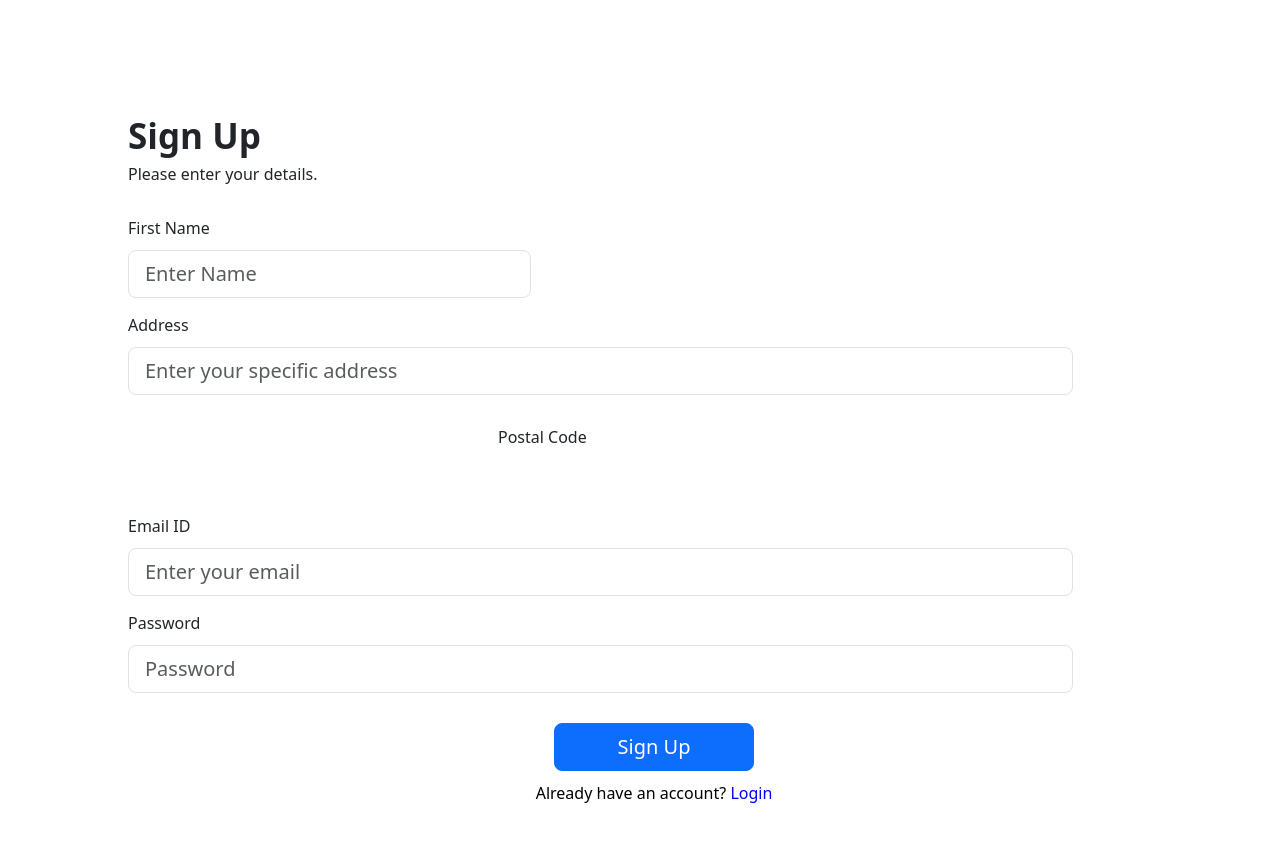
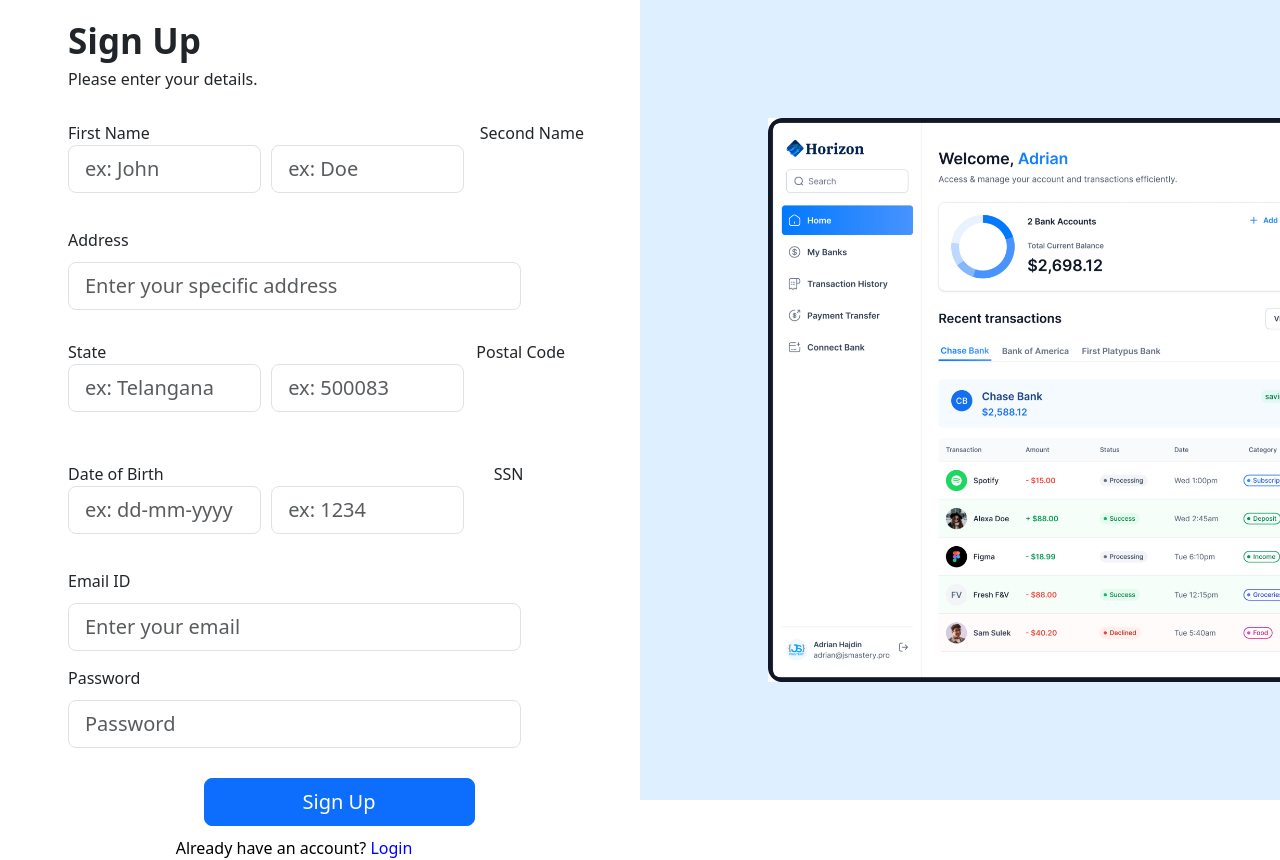
Before and after one commit to S-P-Sreelakshmi630/Xeon, a React (Vite) app in the folder client/: page /signup in a window 1280 px wide. Before the commit the page ends 805 px from the top, so only its background shows below. Built offline with nearby package versions, Linux system fonts and the light colour scheme.

Commit message:
Fixed all the styling bugs in authorize components

```diff
--- a/client/src/components/Authorize/Authorise.css
+++ b/client/src/components/Authorize/Authorise.css
@@ -1,23 +1,23 @@
 /* Authorise.css */
 
 
-.body {
+.body-auth {
     margin: 0;
     padding: 0;
 }
 
-.body {
+.body-auth {
     height: 100vh;
     /* Apply background color to the section */
     background-color: #def0ff;
 }
-.main-container {
+.main-container-auth {
     display: flex;
     width: 100%;
     height: 100%;
 }
 
-.signIn-text {
+.signIn-text-auth {
     background-color: white;
     width: 50%;
 }
--- a/client/src/components/Authorize/Authorize.jsx
+++ b/client/src/components/Authorize/Authorize.jsx
@@ -1,6 +1,6 @@
 import React, { useState, useRef } from 'react';
 import Sign_IN from "./Sign_IN";
-import Sign_UP from "./Sign_UP";
+// import Sign_UP from "./Sign_UP";
 import image from '../../icons/auth.jpg';
 import './Authorise.css';
 import LoadingBar from 'react-top-loading-bar';
@@ -18,11 +18,11 @@
   };
 
   return (
-    <section className="body ">
+    <section className="body-auth">
       <LoadingBar ref={loadingBarRef} color="#64b6fa" height={5} />
-      <div className="main-container">
-        <div className="signIn-text">
-          {flag ? <Sign_UP /> : <Sign_IN onSignUpClick={handleSignUpClick} />}
+      <div className="main-container-auth">
+        <div className="signIn-text-auth">
+          <Sign_IN/>
         </div>
         <div className="image-container">
           <img src={image} className="image sidebar" alt="Auth" />
--- a/client/src/components/Authorize/Sign_UP.css
+++ b/client/src/components/Authorize/Sign_UP.css
@@ -1,5 +1,45 @@
+.body {
+  height: 100vh;
+}
+
+.main-container {
+  display: flex;
+  width: 100%;
+  height: 100%;
+  background-color: white;
+}
+
+.form-container {
+  width: 50%;
+  padding: 20px;
+  box-sizing: border-box;
+}
+
+.image-container {
+  margin: 0;
+  padding: 0;
+  height: 100%;
+  display: flex;
+  align-items: center;
+  justify-content: flex-end;
+  width: 50%;
+  background-color: #def0ff;
+}
+
+.image {
+  margin: 0;
+  border: 0;
+  padding: 0;
+  width: 80%;
+  height: auto;
+}
+
 .main {
-  padding-left: 10%;
+  padding-left: 8%;
+}
+
+.signIn-text {
+  width: 100%;
 }
 
 p {
@@ -8,44 +48,76 @@
 
 .forms {
   display: flex;
-  padding-top: 10px;
+  flex-wrap: wrap; /* Allow forms to wrap on small screens */
+}
+
+.names-container {
+  display: flex;
+  flex-wrap: wrap; /* Allow names container to wrap on small screens */
 }
 
 .forms input {
   width: 35%;
-  margin-right: 100px;
+  margin-bottom: 20px; /* Add margin bottom for all inputs */
+  margin-right: 10px; /* Reduce margin right for smaller screens */
 }
 
-.names-container {
-  display: flex;
-}
 .address-form {
   width: 82%;
 }
+
 .submit{
   padding-top: 30px;
   padding-bottom: 10px;
-    padding-right: 100px;
+  padding-right: 10px; /* Reduce padding right for smaller screens */
   width: auto;
 }
+
 .submit-btn {
   margin-left: auto;
-    width: 200px;
+  width: 50%;
 }
+
 .no-style {
   color: black;
   font-weight: 500;
   text-align: center;
 }
+
 a {
   color: blue;
 }
+
 @media (max-width: 768px) {
-  .last-name {
+  .main-container {
+    flex-direction: column;
+    align-items: center;
+    background-color: white;
+  }
+
+  .signIn-text {
+    display: none; /* Hide the sign-in text on mobile screens */
+  }
+
+  .image-container {
     display: none;
   }
+
+  .form-container {
+    width: 100%;
+  }
+
   .forms input {
-    max-width: 500px;
-    width: auto;
+    width: 100%;
+    margin-right: 0;
+  }
+
+  .submit {
+    padding-right: 0;
+  }
+
+  /* Hide the texts like second item and all on mobile screens */
+  .names-container p {
+    display: none;
   }
 }
--- a/client/src/components/Authorize/Sign_UP.jsx
+++ b/client/src/components/Authorize/Sign_UP.jsx
@@ -1,78 +1,75 @@
-import "./Authorise.css";
+// import "./Authorise.css";
 import "./Sign_UP.css";
-import axios from 'axios'
-import {Link, useNavigate} from 'react-router-dom'
+import axios from "axios";
+import { Link, useNavigate } from "react-router-dom";
 import { useState } from "react";
-
-
-//Deleted some fields which are of no use!
+import image from "../../icons/auth.jpg";
 
 const Sign_UP = () => {
+  const [name, setName] = useState("");
+  const [lastName, setLastName] = useState("");
+  const [address, setAddress] = useState("");
+  const [state, setState] = useState("");
+  const [postalCode, setPostalCode] = useState("");
+  const [dob, setDob] = useState("");
+  const [ssn, setSsn] = useState("");
+  const [email, setEmail] = useState("");
+  const [password, setPassword] = useState("");
+  const [errorMessage, setErrorMessage] = useState("");
 
+  const navigate = useNavigate();
+  axios.defaults.withCredentials = true;
 
-  const [name, setName] = useState()
-  const [email, setEmail] = useState()
-  const [password, setPassword] = useState()
-  const [errorMessage, setErrorMessage] = useState(""); // Add state for error message
-
-const navigate = useNavigate()
-axios.defaults.withCredentials=true;
   const handleSubmit = (e) => {
-    console.log(name);
-
-      e.preventDefault()
-      //Backend server
-      axios.post('http://localhost:3001/signup', {name, email, password})
-
-      .then(res => {
-          navigate('/');
-      }).catch(err => {
-        console.log(err)
-        setErrorMessage("An error occurred: " + err.message); // Set error message
+    e.preventDefault();
+    axios
+      .post("http://localhost:3001/signup", { name, lastName, address, state, postalCode, dob, ssn, email, password })
+      .then((res) => {
+        navigate("/");
       })
-  }
-
-
-
-
-
-
-
+      .catch((err) => {
+        console.log(err);
+        setErrorMessage("An error occurred: " + err.message);
+      });
+  };
 
   return (
-    <form className="main " onSubmit={handleSubmit} >
+    <section className="body">
+      <div className="main-container">
+        <div className="form-container">
+          <form className="main signIn-text" onSubmit={handleSubmit}>
             <b>
-        <h1 style={{ fontSize: "35px", marginTop: "10%" }}>Sign Up</h1>
+              <h1 style={{ fontSize: "35px" }}>Sign Up</h1>
             </b>
             <p style={{ marginTop: "5px" }}>Please enter your details.</p>
             <div className="names-container">
-        <p className="names" name="name" style={{ marginTop: "30px" }}>
+              <p className="names" style={{ marginTop: "30px" }}>
                 First Name
               </p>
-        {/* <p
+              <p
                 className="names last-name"
                 style={{ marginTop: "30px", paddingLeft: "330px" }}
               >
                 Second Name
-        </p> */}
+              </p>
             </div>
             <div className="forms">
               <input
+                style={{paddingRight:"50px"}}
                 className="form-control form-control-lg"
                 type="text"
-          placeholder="Enter Name"
-          name="name"
+                placeholder="ex: John"
                 aria-label=".form-control-lg example"
                 required
-          onChange={(e)=>setName(e.target.value)}
+                onChange={(e) => setName(e.target.value)}
               />
-        {/* <input
+              <input
                 className="form-control form-control-lg last-name"
                 type="text"
                 placeholder="ex: Doe"
                 aria-label=".form-control-lg example"
-          required
-        /> */}
+                onChange={(e) => setLastName(e.target.value)}
+              />
             </div>
             <p style={{ paddingTop: "15px", paddingBottom: "10px" }}>Address</p>
             <div className="address-form">
@@ -82,11 +79,12 @@
                 placeholder="Enter your specific address"
                 aria-label=".form-control-lg example"
                 required
+                onChange={(e) => setAddress(e.target.value)}
               />
             </div>
             <div className="names-container">
               <p className="names" style={{ marginTop: "30px" }}>
-
+                State
               </p>
               <p
                 className="names last-name"
@@ -96,54 +94,56 @@
               </p>
             </div>
             <div className="forms">
-        {/* <input
+              <input
                 className="form-control form-control-lg"
                 type="text"
                 placeholder="ex: Telangana"
                 aria-label=".form-control-lg example"
-          required
-        /> */}
-        {/* <input
+                onChange={(e) => setState(e.target.value)}
+              />
+              <input
                 className="form-control form-control-lg last-name"
                 type="text"
                 placeholder="ex: 500083"
                 aria-label=".form-control-lg example"
-          required
-        /> */}
+
+                onChange={(e) => setPostalCode(e.target.value)}
+              />
             </div>
             <div className="names-container">
               <p className="names" style={{ marginTop: "30px" }}>
-
+                Date of Birth
               </p>
               <p
                 className="names last-name"
                 style={{ marginTop: "30px", paddingLeft: "330px" }}
               >
-
+                SSN
               </p>
             </div>
             <div className="forms">
-        {/* <input
+              <input
                 className="form-control form-control-lg"
                 type="text"
                 placeholder="ex: dd-mm-yyyy"
                 aria-label=".form-control-lg example"
-          required
-        /> */}
-        {/* <input
+                // required
+                onChange={(e) => setDob(e.target.value)}
+              />
+              <input
                 className="form-control form-control-lg last-name"
                 type="text"
                 placeholder="ex: 1234"
                 aria-label=".form-control-lg example"
-          required
-        /> */}
+
+                onChange={(e) => setSsn(e.target.value)}
+              />
             </div>
             <p style={{ paddingTop: "15px", paddingBottom: "10px" }}>Email ID</p>
             <div className="address-form">
               <input
                 className="form-control form-control-lg"
                 type="text"
-          name="email"
                 placeholder="Enter your email"
                 aria-label=".form-control-lg example"
                 required
@@ -154,19 +154,39 @@
             <div className="address-form">
               <input
                 className="form-control form-control-lg"
-          type="text"
+                type="password"
                 placeholder="Password"
                 aria-label=".form-control-lg example"
                 required
-          name="password"
                 onChange={(e) => setPassword(e.target.value)}
               />
             </div>
             <div className="submit text-center">
-        <button  type="submit"  className="btn btn-primary btn-lg submit-btn">Sign Up</button>
+              <button
+                type="submit"
+                className="btn btn-primary btn-lg submit-btn"
+              >
+                Sign Up
+              </button>
             </div>
-      <p className="no-style" style={{paddingRight:"100px"}}>Already have an account? <a href="/" color="blue">Login</a></p>
+            <p className="no-style" style={{ paddingRight: "100px" }}>
+              Already have an account?{" "}
+              <Link to="/" color="blue">
+                Login
+              </Link>
+            </p>
+            {errorMessage && (
+              <p className="error-message" style={{ color: "red" }}>
+                {errorMessage}
+              </p>
+            )}
           </form>
+        </div>
+        <div className="image-container">
+          <img src={image} className="image" alt="Auth" />
+        </div>
+      </div>
+    </section>
   );
 };
 
```
Also changed, not shown: 1 other file (tests, documents, lock files or other folders). Lines whose indentation alone changed are shown as unchanged.
